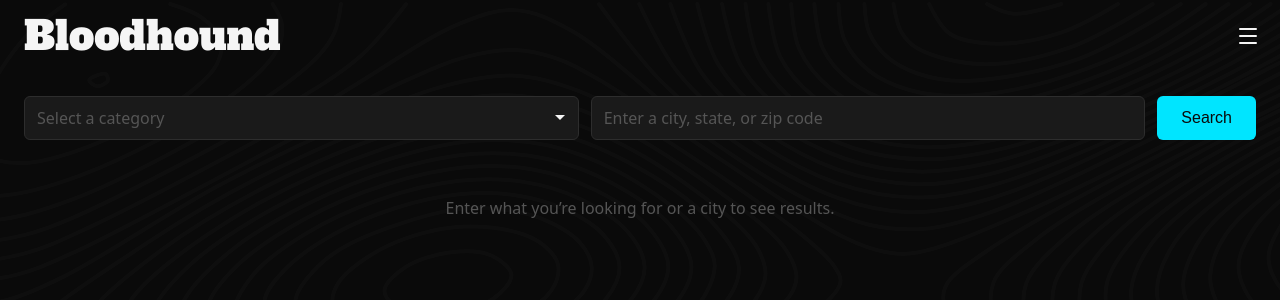
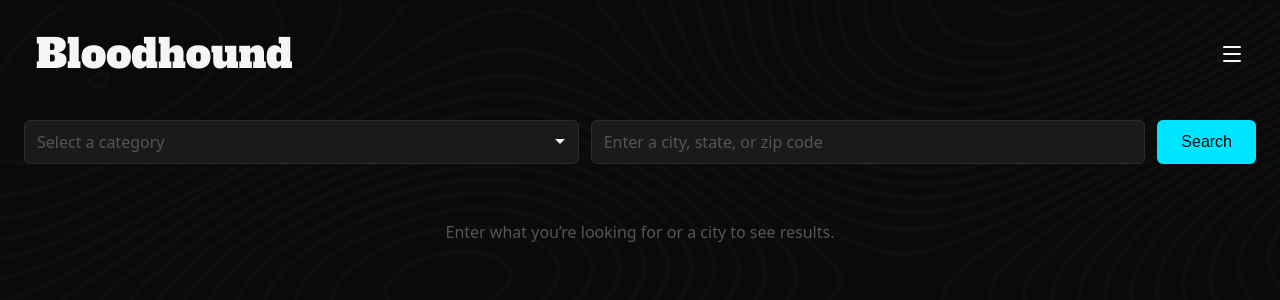
Before and after one commit to ploymahloy/bloodhound, a React (Vite) app: page /search in a window 1280 px wide. Shown: the top 300 px of the page. Built offline with nearby package versions, Linux system fonts and the light colour scheme.

Commit message:
style(nav): endless tweaking of the navbar

```diff
--- a/src/components/Navbar.css
+++ b/src/components/Navbar.css
@@ -1,7 +1,3 @@
-:root {
-	--navbar-height: 72px;
-}
-
 body:has(.Navbar-drawer--open) {
 	overflow: hidden;
 }
@@ -9,13 +5,13 @@
 .Navbar {
 	position: fixed;
 	top: 0;
-	inset-inline: 0;
-	z-index: 1;
-	height: var(--navbar-height);
 	display: flex;
 	align-items: center;
 	justify-content: space-between;
-	padding: 0.5rem;
+	padding: 1.5rem;
+	height: fit-content;
+	inset-inline: 0;
+	z-index: 1;
 	background: transparent;
 }
 
@@ -25,7 +21,7 @@
 	font-weight: 400;
 	color: var(--color-text-heading);
 	text-decoration: none;
-	margin-left: 1rem;
+	margin-left: 0.75rem;
 }
 
 .Navbar-brand:hover {
--- a/src/pages/SearchResults.css
+++ b/src/pages/SearchResults.css
@@ -3,7 +3,7 @@
 	display: flex;
 	flex-direction: column;
 	align-items: stretch;
-	padding-top: var(--navbar-height);
+	padding-top: 96px;
 }
 
 .SearchResults-content {
```
